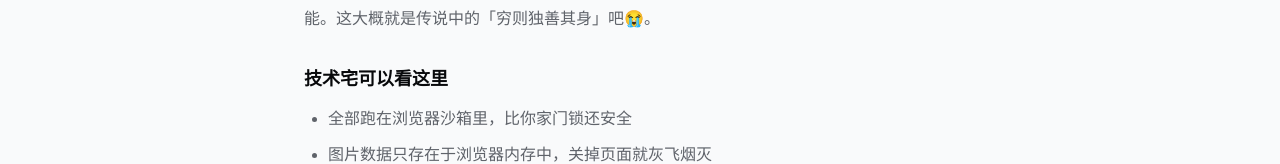
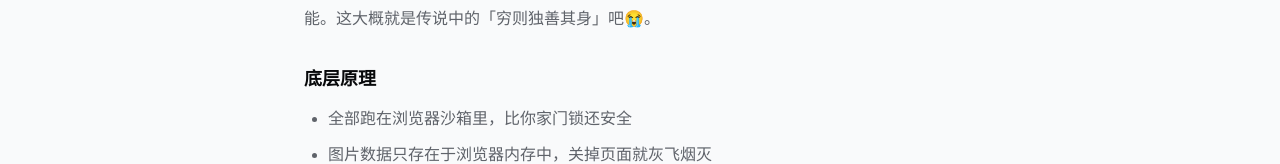
Before and after one commit to ALittleFox/convertkit, a Next.js app: page /privacy in a window 1280 px wide. Shown: the part 466-630 px from the top of the page. Built offline with nearby package versions, Linux system fonts and the light colour scheme.

Commit message:
fix: update section heading in PrivacyPage from '技术宅可以看这里' to '底层原理'

```diff
--- a/app/privacy/page.tsx
+++ b/app/privacy/page.tsx
@@ -41,7 +41,7 @@ export default function PrivacyPage() {
         </section>
 
         <section>
-          <h2 className="text-lg font-semibold mb-3">技术宅可以看这里</h2>
+          <h2 className="text-lg font-semibold mb-3">底层原理</h2>
           <ul className="list-disc pl-6 text-muted-foreground leading-7 space-y-2">
             <li>全部跑在浏览器沙箱里，比你家门锁还安全</li>
             <li>图片数据只存在于浏览器内存中，关掉页面就灰飞烟灭</li>
```
